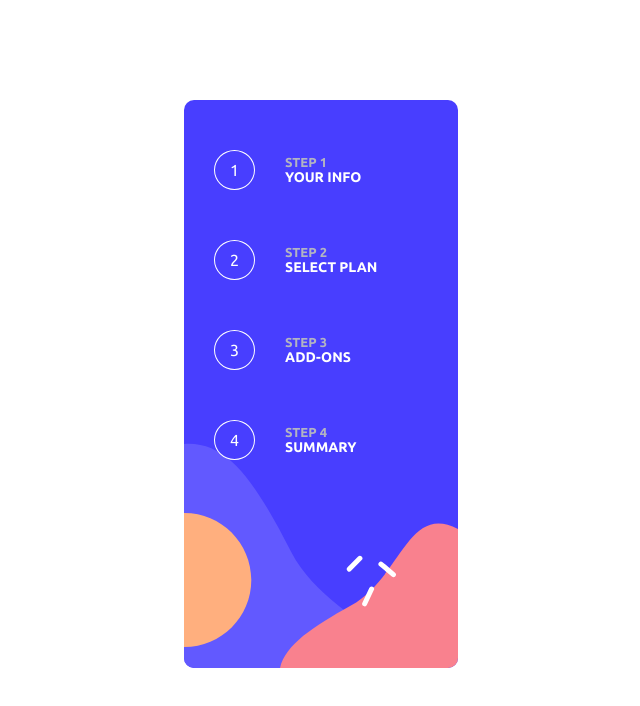
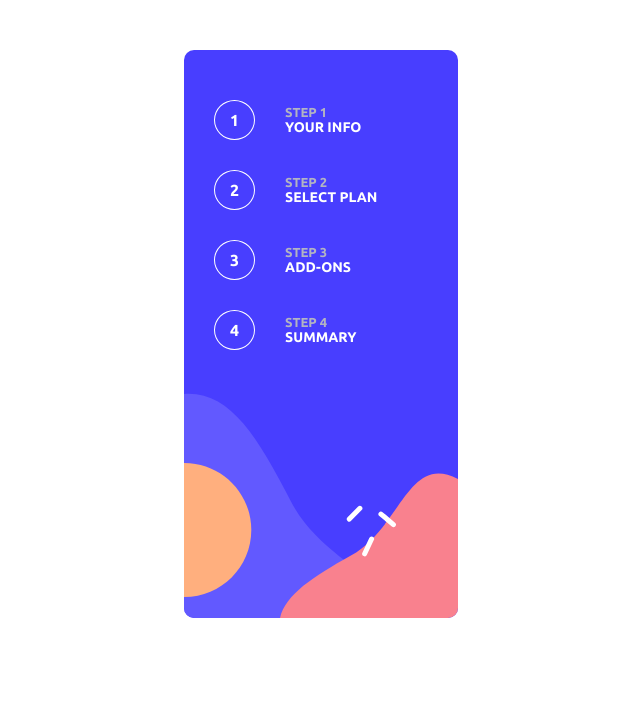
Before and after one commit to somaleyo/State, a React (Vite) app: page / in a window 1280 px wide. Shown: the top 706 px of the page, without its empty margins (124-764 px from the left). Built offline with nearby package versions, Linux system fonts and the light colour scheme.

Commit message:
css lfet side

```diff
--- a/src/App.css
+++ b/src/App.css
@@ -5,7 +5,7 @@ body{
 }
 .leftside{
     margin-left: 300px;
-    margin-top: 100px;
+    margin-top: 50px;
     gap: 0px;
     display: flex;
     flex-direction: column;
@@ -22,7 +22,7 @@ body{
     align-items: center;
     gap: 30px;
     margin-left: 30px;
-    margin-top: 50px;
+    margin-top: 30px;
 }
 
 p{
@@ -42,4 +42,12 @@ h3{
     border-radius: 50%;
     padding-left: 15px;
     padding-right: 15px;
+    font-weight: bold;
 }
+.steps:first-of-type{
+    margin-top: 50px;
+}
+.numero:active{
+    color: hsl(213, 96%, 18%);
+    background-color: hsl(228, 100%, 84%);
+}
```
